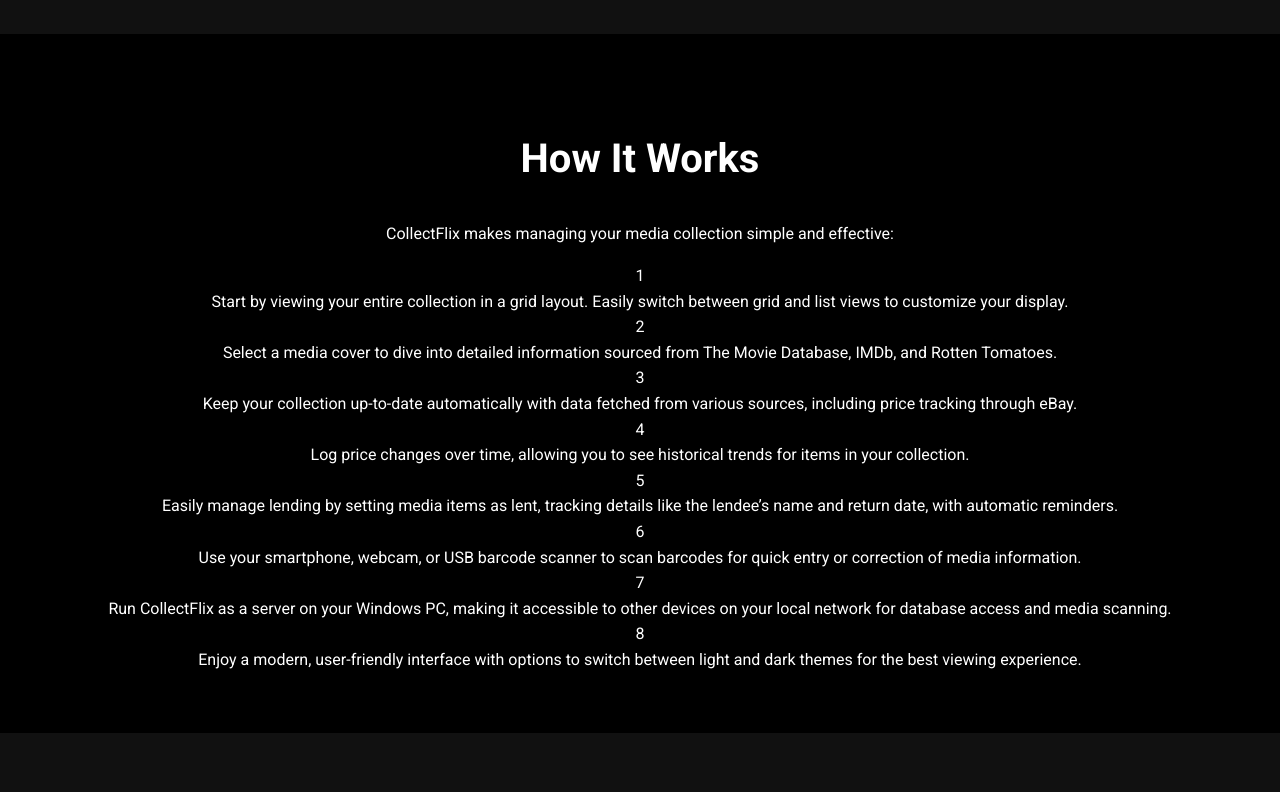
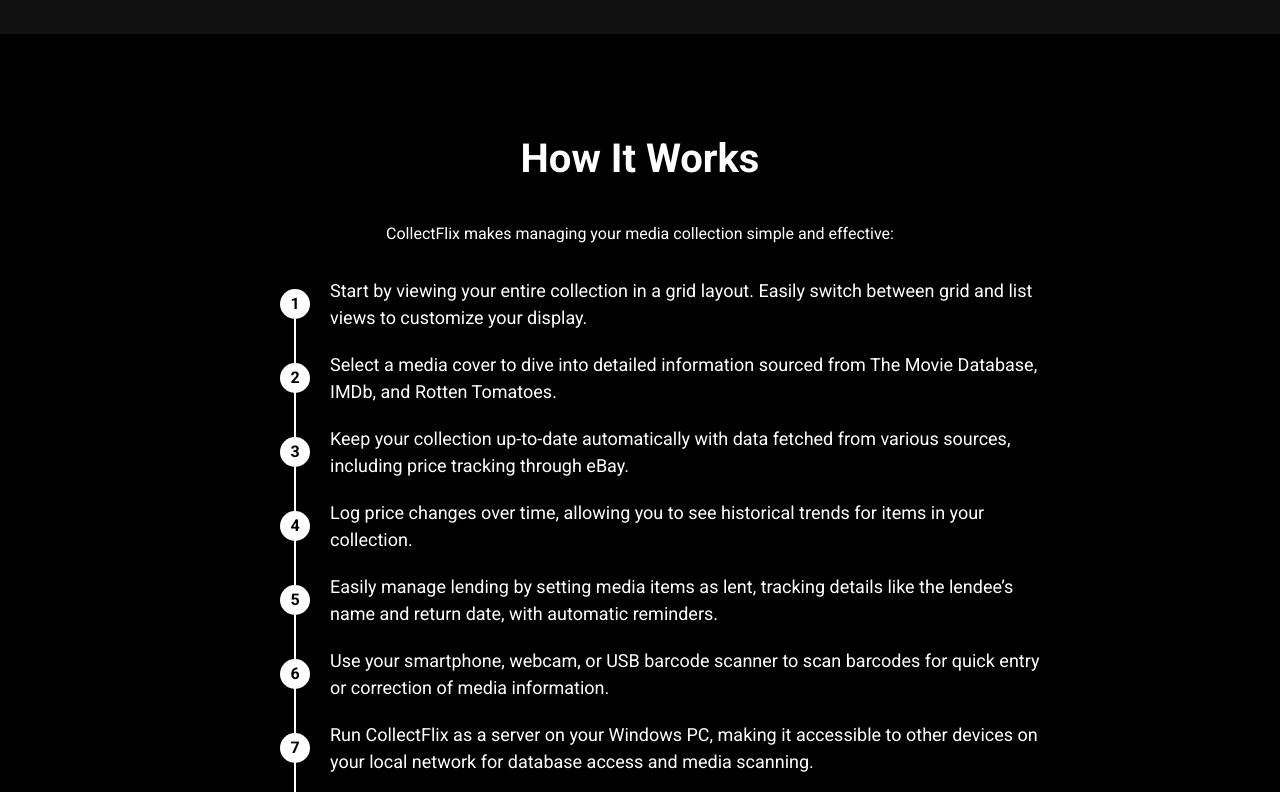
Before and after one commit to jaylikesbunda/connectflixwebsite, a plain HTML site: page index.html in a window 1280 px wide. Shown: the part 1780-2572 px from the top of the page. Drawn offline with Linux system fonts and the light colour scheme.

Commit message:
Add files via upload

```diff
--- a/index.html
+++ b/index.html
@@ -46,7 +46,7 @@
         <nav class="container">
             <div class="logo">
                 <!-- Added the favicon next to the logo -->
-                <img src="collectflix.ico" alt="CollectFlix Icon" style="height: 40px; margin-right: 1px;" loading="lazy">
+                <img src="collectflix.ico" alt="CollectFlix Icon" style="height: 40px; margin-right: 10px;" loading="lazy">
                 <img src="https://i.ibb.co/JR3ZbdV/icon.png" alt="CollectFlix Logo" loading="lazy">
             </div>
         </nav>
@@ -62,7 +62,6 @@
             </div>
         </div>
     </section>
-
 
 
     <section id="features" class="features">
--- a/styles.css
+++ b/styles.css
@@ -371,6 +371,58 @@ footer p {
     font-size: 16px;
 }
 
+.how-it-works .container {
+    max-width: 800px;
+    margin: 0 auto;
+    text-align: center;
+}
+
+.how-it-works-steps {
+    margin-top: 30px;
+    text-align: left;
+    position: relative;
+}
+
+.step {
+    display: flex;
+    align-items: center;
+    margin-bottom: 20px;
+    padding-left: 40px;
+    position: relative;
+}
+
+.step-number {
+    width: 30px;
+    height: 30px;
+    background-color: #fff;
+    color: #000;
+    border-radius: 50%;
+    display: flex;
+    align-items: center;
+    justify-content: center;
+    font-weight: bold;
+    margin-right: 20px;
+    flex-shrink: 0;
+}
+
+.step-content {
+    font-size: 18px;
+    line-height: 1.5;
+    flex-grow: 1;
+}
+
+.step:not(:last-child)::after {
+    content: '';
+    position: absolute;
+    left: 54px;
+    top: 37px;
+    width: 2px;
+    height: 66px;
+    background-color: #fff;
+  }
+
+
+
 /* Responsive styles */
 @media (max-width: 768px) {
     .nav-links {
```
